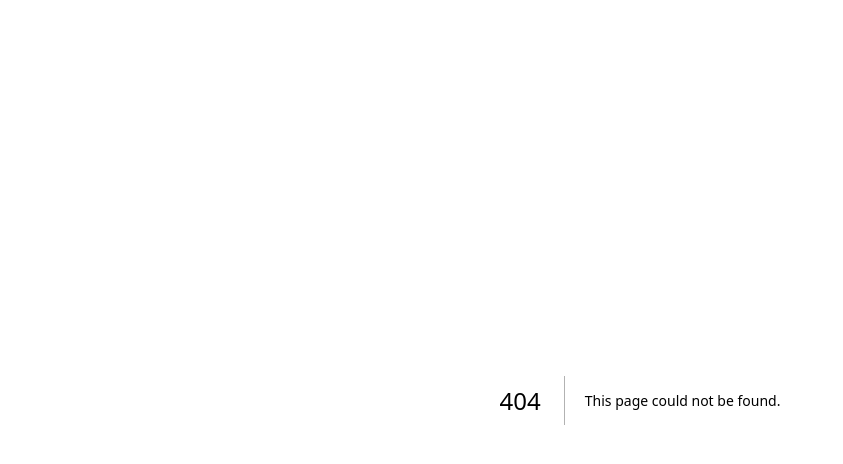
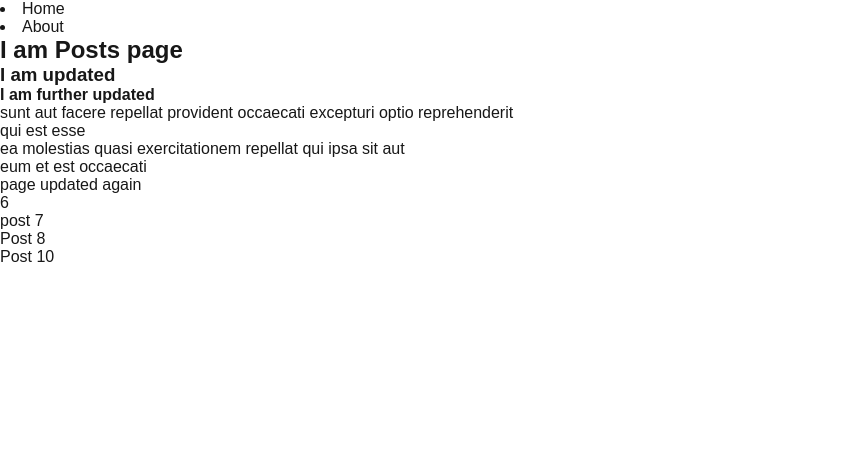
Before and after one commit to masumaakhi/nextt-dev, a Next.js app: page /posts in a window 1280 px wide. Before the commit this address had no page. Shown: the top 464 px of the page, without its empty margins (0-843 px from the left). Built offline with nearby package versions, Linux system fonts and the light colour scheme; data requests are answered from the project's data file.

Commit message:
Update: Some changes again  in the code

```diff
--- /dev/null
+++ b/db.json
@@ -0,0 +1,58 @@
+{
+    "posts": [
+        {
+          "userId": 1,
+          "id": 1,
+          "title": "sunt aut facere repellat provident occaecati excepturi optio reprehenderit",
+          "body": "quia et suscipit\nsuscipit recusandae consequuntur expedita et cum\nreprehenderit molestiae ut ut quas totam\nnostrum rerum est autem sunt rem eveniet architecto"
+        },
+        {
+          "userId": 1,
+          "id": 2,
+          "title": "qui est esse",
+          "body": "est rerum tempore vitae\nsequi sint nihil reprehenderit dolor beatae ea dolores neque\nfugiat blanditiis voluptate porro vel nihil molestiae ut reiciendis\nqui aperiam non debitis possimus qui neque nisi nulla"
+        },
+        {
+          "userId": 1,
+          "id": 3,
+          "title": "ea molestias quasi exercitationem repellat qui ipsa sit aut",
+          "body": "et iusto sed quo iure\nvoluptatem occaecati omnis eligendi aut ad\nvoluptatem doloribus vel accusantium quis pariatur\nmolestiae porro eius odio et labore et velit aut"
+        },
+        {
+          "userId": 1,
+          "id": 4,
+          "title": "eum et est occaecati",
+          "body": "ullam et saepe reiciendis voluptatem adipisci\nsit amet autem assumenda provident rerum culpa\nquis hic commodi nesciunt rem tenetur doloremque ipsam iure\nquis sunt voluptatem rerum illo velit"
+        },
+        {
+          "userId": 1,
+          "id": 5,
+          "title": "page updated again",
+          "body": "repudiandae veniam quaerat sunt sed\nalias aut fugiat sit autem sed est\nvoluptatem omnis possimus esse voluptatibus quis\nest aut tenetur dolor neque"
+        },
+        {
+            "userId": 1,
+            "id": 6,
+            "title": "6",
+            "body": "repudiandae veniam quaerat sunt sed\nalias aut fugiat sit autem sed est\nvoluptatem omnis possimus esse voluptatibus quis\nest aut tenetur dolor neque"
+          },
+          {
+            "userId": 1,
+            "id": 7,
+            "title": "post 7",
+            "body": "repudiandae veniam quaerat sunt sed\nalias aut fugiat sit autem sed est\nvoluptatem omnis possimus esse voluptatibus quis\nest aut tenetur dolor neque"
+          },
+          {
+            "userId": 1,
+            "id": 8,
+            "title": "Post 8",
+            "body": "repudiandae veniam quaerat sunt sed\nalias aut fugiat sit autem sed est\nvoluptatem omnis possimus esse voluptatibus quis\nest aut tenetur dolor neque"
+          },
+          {
+            "userId": 1,
+            "id": 10,
+            "title": "Post 10",
+            "body": "repudiandae veniam quaerat sunt sed\nalias aut fugiat sit autem sed est\nvoluptatem omnis possimus esse voluptatibus quis\nest aut tenetur dolor neque"
+          }
+      ]
+}
--- a/package.json
+++ b/package.json
@@ -4,6 +4,7 @@
   "private": true,
   "scripts": {
     "dev": "next dev",
+    "start-fake-server": "json-server --watch db.json --port 4001",
     "build": "next build",
     "start": "next start",
     "lint": "next lint"
--- /dev/null
+++ b/src/components/RootLayout.jsx
@@ -0,0 +1,15 @@
+import React from 'react'
+
+const RootLayout = ({children}) => {
+  return (
+    <div>
+      <nav>
+        <li>Home</li>
+        <li>About</li>
+      </nav>
+      {children}
+    </div>
+  )
+}
+
+export default RootLayout
--- a/src/pages/_app.js
+++ b/src/pages/_app.js
@@ -1,5 +1,7 @@
 import "@/styles/globals.css";
-
+import RootLayout from "@/components/RootLayout";
 export default function App({ Component, pageProps }) {
-  return <Component {...pageProps} />;
+  return <RootLayout>
+    <Component {...pageProps} />
+  </RootLayout>
 }
--- /dev/null
+++ b/src/pages/posts/index.jsx
@@ -0,0 +1,37 @@
+import Link from "next/link";
+
+const Posts = ({ posts }) => {
+	return (
+		<div>
+			<h2>I am Posts page</h2>
+			<h3>I am updated</h3>
+			<h4>I am further updated</h4>
+			<ul>
+				{posts.map((post) => (
+					<Link key={post.id} href={`/posts/${post.id}`}>
+						<li>{post.title}</li>
+					</Link>
+				))}
+			</ul>
+		</div>
+	);
+};
+
+export async function getStaticProps() {
+	console.log("I am running just on the server");
+	// Call an external API endpoint to get posts.
+	// You can use any data fetching library
+	const res = await fetch("http://localhost:4001/posts");
+	const posts = await res.json();
+
+	// By returning { props: { posts } }, the Blog component
+	// will receive `posts` as a prop at build time
+	return {
+		props: {
+			posts,
+		},
+		revalidate: 15,
+	};
+}
+
+export default Posts;
```
Also changed, not shown: src/pages/about/index.jsx (added, +11 -0 lines), src/pages/posts/[id].jsx (added, +49 -0 lines).
